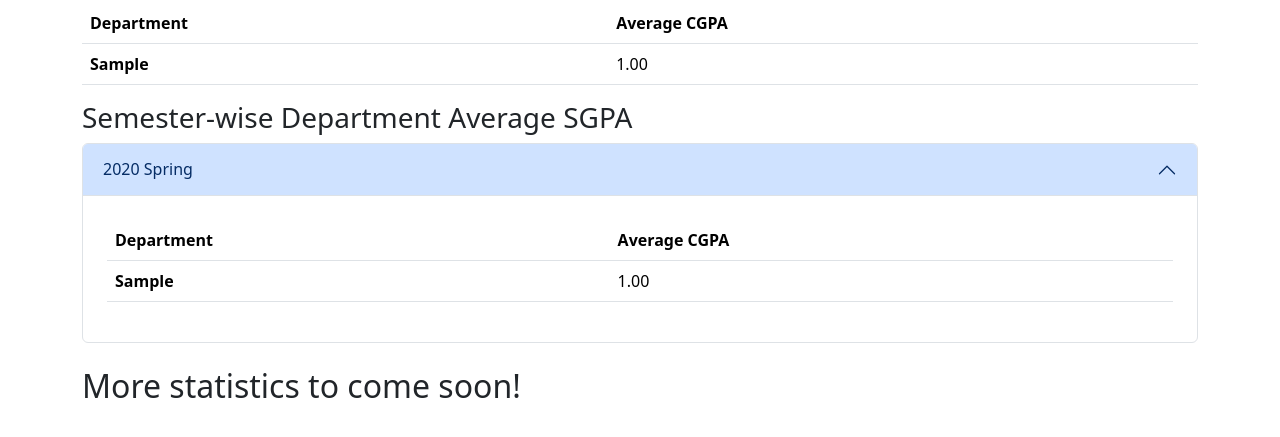
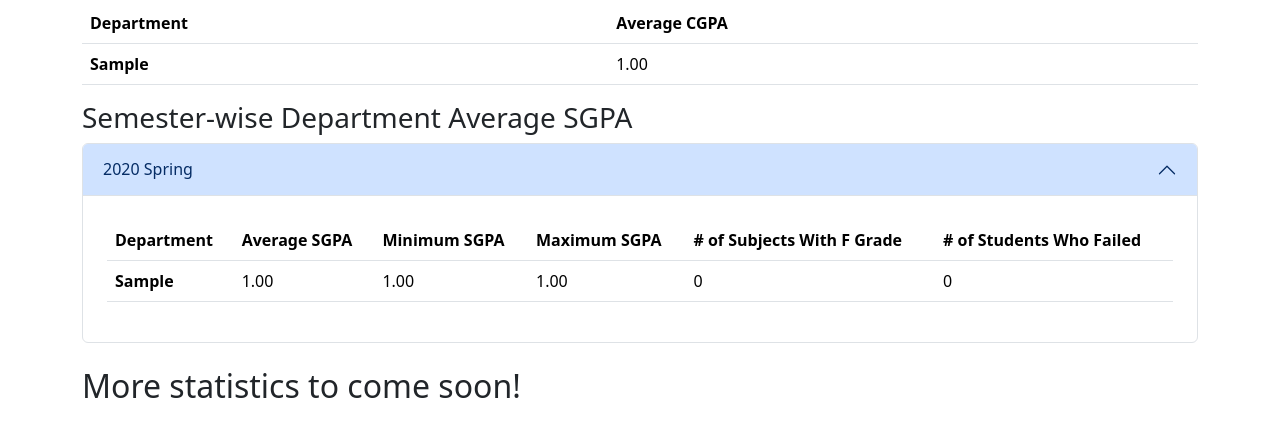
Before and after one commit to Yureien/GradeChecker, a Django app: page /statistics/ in a window 1280 px wide. Shown: the part 314-751 px from the top of the page. Run offline with Django 4.2, Linux system fonts and the light colour scheme; a user stored in the database is signed in; tables that the repository leaves empty hold one stand-in row (values such as "Sample post"); some libraries are stand-ins or nearby versions.

Commit message:
Add more stats

```diff
--- a/core/templates/core/statistics/view.html
+++ b/core/templates/core/statistics/view.html
@@ -1,5 +1,6 @@
 {% extends "core/base.html" %}
 {% load bootstrap5 %}
+{% load statistics %}
 {% block title %}
     Statistics
 {% endblock title %}
@@ -67,14 +68,22 @@
                         <thead>
                             <tr>
                                 <th>Department</th>
-                                <th>Average CGPA</th>
+                                <th>Average SGPA</th>
+                                <th>Minimum SGPA</th>
+                                <th>Maximum SGPA</th>
+                                <th># of Subjects With F Grade</th>
+                                <th># of Students Who Failed</th>
                             </tr>
                         </thead>
                         <tbody>
                             {% for item in data.dept_sg %}
                                 <tr>
                                     <th>{{ item.student__department }}</th>
-                                    <td>{{ item.sgpa|floatformat:2 }}</td>
+                                    <td>{{ item.avg_sgpa|floatformat:2 }}</td>
+                                    <td>{{ item.min_sgpa|floatformat:2 }}</td>
+                                    <td>{{ item.max_sgpa|floatformat:2 }}</td>
+                                    <td>{% get_fail_subjects_count data.id item.student__department %}</td>
+                                    <td>{% get_fail_students_count data.id item.student__department %}</td>
                                 </tr>
                             {% endfor %}
                         </tbody>
--- /dev/null
+++ b/core/templatetags/statistics.py
@@ -0,0 +1,25 @@
+from django import template
+from django.db.models import F
+
+from core.models import StudentSubject, StudentSemester
+
+
+register = template.Library()
+
+
+@register.simple_tag
+def get_fail_subjects_count(student_semester_id: int, department: str) -> int:
+    return StudentSubject.objects.filter(
+        student__department=department,
+        grade=StudentSubject.Grade.F,
+        semester__semester__id=student_semester_id,
+    ).count()
+
+
+@register.simple_tag
+def get_fail_students_count(student_semester_id: int, department: str) -> int:
+    return StudentSemester.objects.filter(
+        semester__id=student_semester_id,
+        student__department=department,
+        credits_cleared__lt=F("credits_taken"),
+    ).count()
--- a/core/views.py
+++ b/core/views.py
@@ -7,7 +7,7 @@ from django.urls import reverse_lazy
 from django.shortcuts import redirect
 from django.contrib import messages
 from django.forms import ValidationError
-from django.db.models import QuerySet, Avg, Count
+from django.db.models import QuerySet, Avg, Count, Min, Max
 from django.contrib.auth.mixins import LoginRequiredMixin, PermissionRequiredMixin
 
 from core.forms import CreateStudentForm
@@ -146,10 +146,13 @@ class StatisticsView(LoginRequiredMixin, PermissionRequiredMixin, TemplateView):
         context["sem_dept_sg"] = [
             {
                 "semester": semester,
+                "id": semester.id,
                 "dept_sg": StudentSemester.objects.filter(semester=semester)
                 .values("student__department")
-                .annotate(sgpa=Avg("sgpa"))
-                .order_by("-sgpa"),
+                .annotate(avg_sgpa=Avg("sgpa"))
+                .annotate(min_sgpa=Min("sgpa"))
+                .annotate(max_sgpa=Max("sgpa"))
+                .order_by("-avg_sgpa"),
             }
             for semester in Semester.objects.all()
         ]
```
